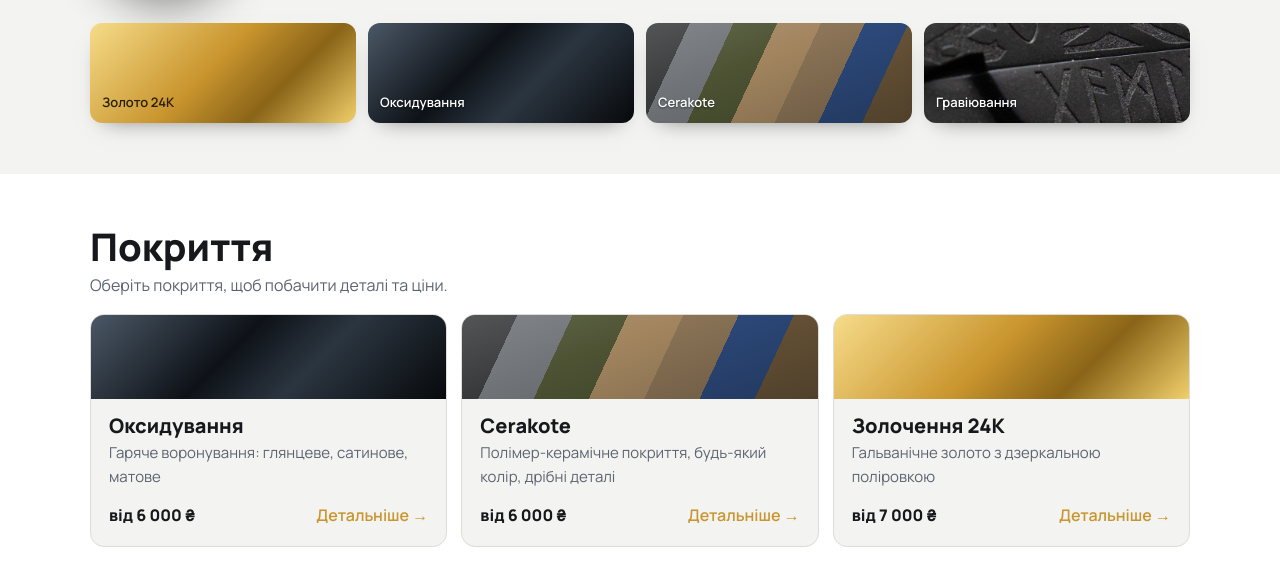
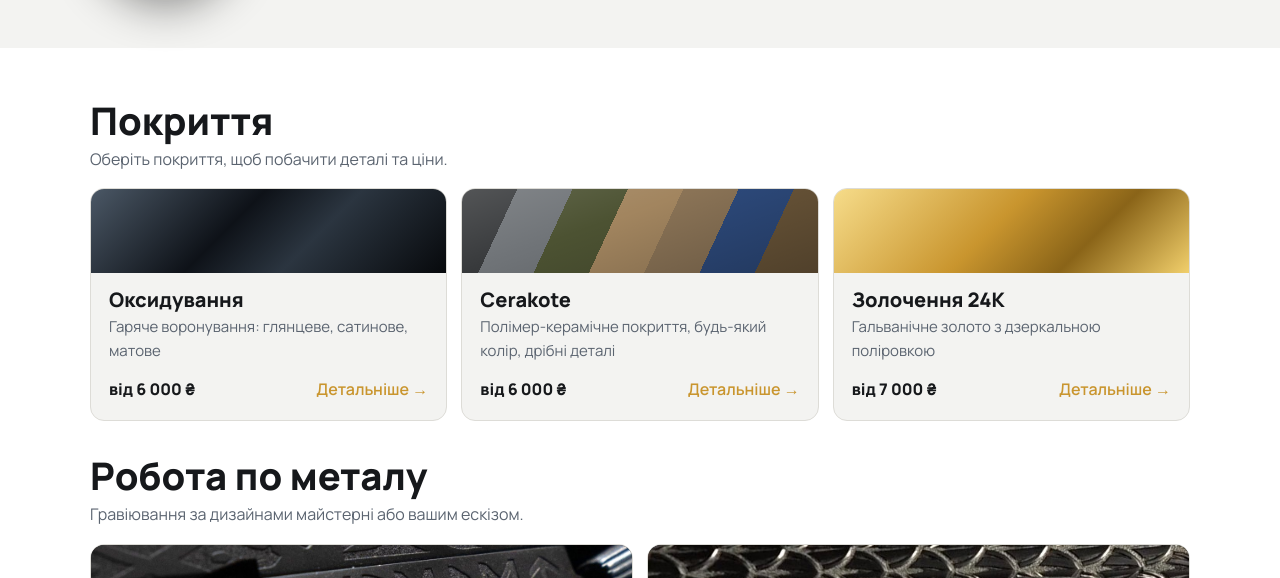
Before and after one commit to csppershiy-dev/sich, a plain HTML site: page index.html in a window 1280 px wide. Shown: the part 204-782 px from the top of the page. Drawn offline with Linux system fonts and the light colour scheme.

Commit message:
Прибрано дубль плашок у шапці
Co-Authored-By: Claude Opus 5.5 <noreply@anthropic.com>
Claude-Session: https://claude.ai/code/session_01EBmcgJhFsjjY91NKhVZ87C

```diff
--- a/index.html
+++ b/index.html
@@ -126,12 +126,6 @@ footer{border-top:1px solid var(--line);font-size:14px;color:var(--mute)}
       </div>
       <div><h1>Майстерня «Січ»</h1>
       <p class="lead">Покриття, робота по металу та тюнінг зброї.</p></div>
-    </div>
-    <div class="swatches" aria-hidden="true">
-      <div class="sw m-gold"><span>Золото 24K</span></div>
-      <div class="sw m-oxide"><span>Оксидування</span></div>
-      <div class="sw m-cera"><span>Cerakote</span></div>
-      <div class="sw m-laser"><span>Гравіювання</span></div>
     </div>
   </div></header>
 
```
